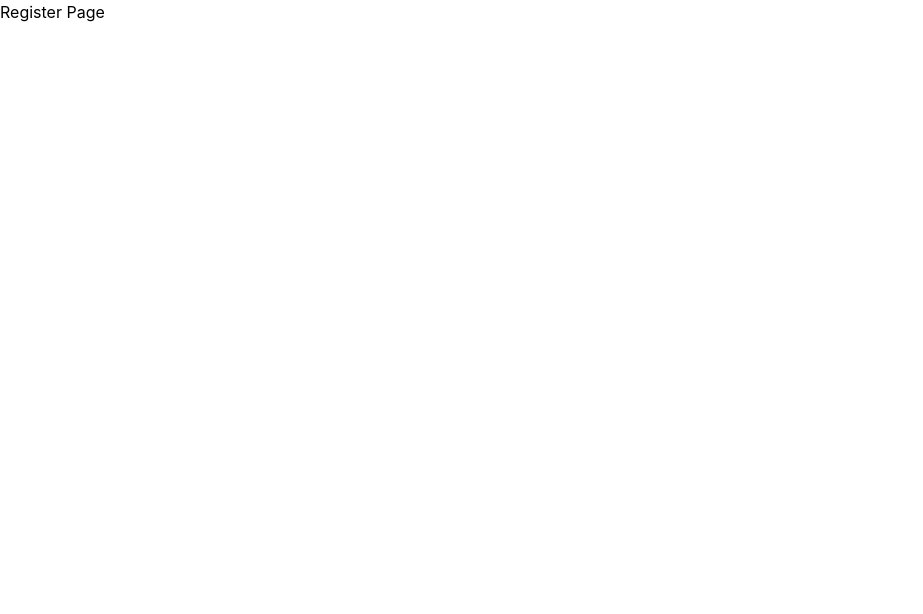
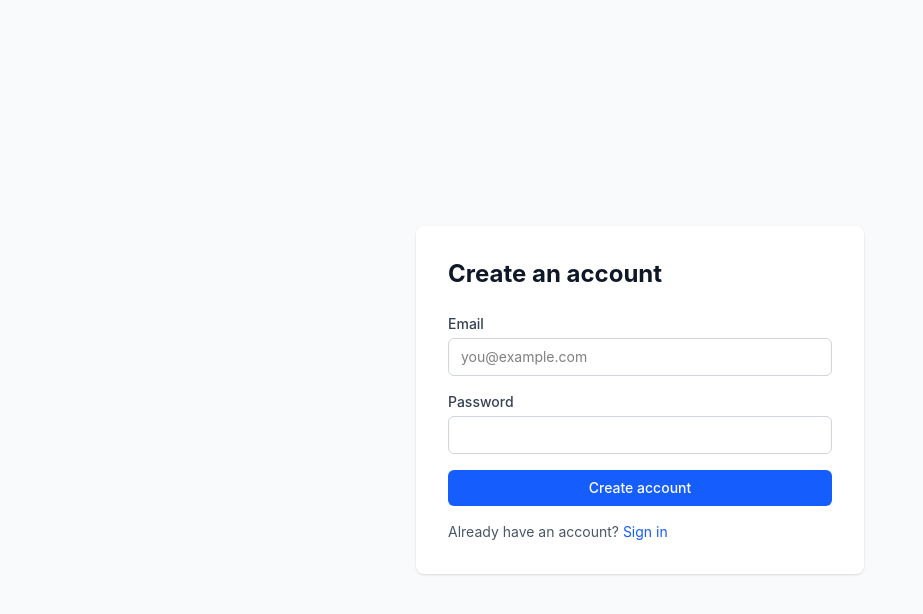
Before and after one commit to paulio84/url-shortener, a Vue app in the folder vue-url/: page /register in a window 1280 px wide. Shown: the top 614 px of the page, without its empty margins (0-923 px from the left). Built offline with nearby package versions, Linux system fonts and the light colour scheme.

Commit message:
featue: added RegisterVue template and script

```diff
--- a/vue-url/src/pages/RegisterPage.vue
+++ b/vue-url/src/pages/RegisterPage.vue
@@ -1,5 +1,119 @@
 <template>
-  <div>
-    <p>Register Page</p>
-  </div>
+    <div class="min-h-screen flex items-center justify-center bg-gray-50">
+        <div class="w-full max-w-md bg-white rounded-lg shadow p-8">
+            <h1 class="text-2xl font-bold text-gray-900 mb-6">
+                Create an account
+            </h1>
+
+            <form @submit.prevent="handleSubmit" class="space-y-4">
+
+                <div>
+                    <label for="email" class="block text-sm font-medium text-gray-700 mb-1">
+                        Email
+                    </label>
+                    <input
+                        id="email"
+                        type="email"
+                        v-model="email"
+                        required
+                        placeholder="you@example.com"
+                        class="w-full border border-gray-300 rounded-md px-3 py-2 text-sm focus:outline-none focus:ring-2 focus:ring-blue-500"
+                    />
+                </div>
+
+                <div>
+                    <label for="password" class="block text-sm font-medium text-gray-700 mb-1">
+                        Password
+                    </label>
+                    <input
+                        id="password"
+                        type="password"
+                        v-model="password"
+                        required
+                        class="w-full border border-gray-300 rounded-md px-3 py-2 text-sm focus:outline-none focus:ring-2 focus:ring-blue-500"
+                    />
+                </div>
+
+                <p v-if="error" class="text-sm text-red-600">
+                    {{ error }}
+                </p>
+
+                <button
+                    type="submit"
+                    :disabled="loading"
+                    class="w-full bg-blue-600 text-white rounded-md px-4 py-2 text-sm font-medium hobver:bg-blue-700 disabled:opacity-50 disabled:cursor-not-allowed"
+                >
+                    {{ loading ? "Creating account...": "Create account" }}
+                </button>
+
+            </form>
+
+            <p class="mt-4 text-sm text-gray-600">
+                Already have an account?
+                <RouterLink to="/login" class="text-blue-600 hover:underline">
+                    Sign in
+                </RouterLink>
+            </p>
+
+        </div>
+    </div>
 </template>
+
+<script setup lang="ts">
+import { ref } from "vue"
+import { useRouter } from "vue-router"
+import { useAuthStore } from "@/stores/auth"
+import type { AuthResponse, APIError } from "@/types/api"
+
+const router = useRouter()
+const auth = useAuthStore()
+
+const email = ref("")
+const password = ref("")
+const error = ref<string | null>(null)
+const loading = ref(false)
+
+async function handleSubmit() {
+    error.value = null
+    loading.value = true
+
+    try {
+        const registerResponse = await fetch("/api/auth/register", {
+            method: "POST",
+            headers: { "Content-Type": "application/json" },
+            body: JSON.stringify({
+                email: email.value,
+                password: password.value,
+            }),
+        })
+
+        if (!registerResponse.ok) {
+            const data: APIError = await registerResponse.json()
+            error.value = data.error.message
+            return
+        }
+
+        const loginResponse = await fetch("/api/auth/login", {
+            method: "POST",
+            headers: { "Content-Type": "application/json" },
+            body: JSON.stringify({
+                email: email.value,
+                password: password.value,
+            }),
+        })
+
+        if (!loginResponse.ok) {
+            const data: APIError = await loginResponse.json()
+            error.value = data.error.message
+            return
+        }
+
+        const data: AuthResponse = await loginResponse.json()
+        auth.login(data.access_token, data.refresh_token, data.user)
+        router.push("/dashboard")
+
+    } finally {
+        loading.value = false
+    }
+}
+</script>
```
